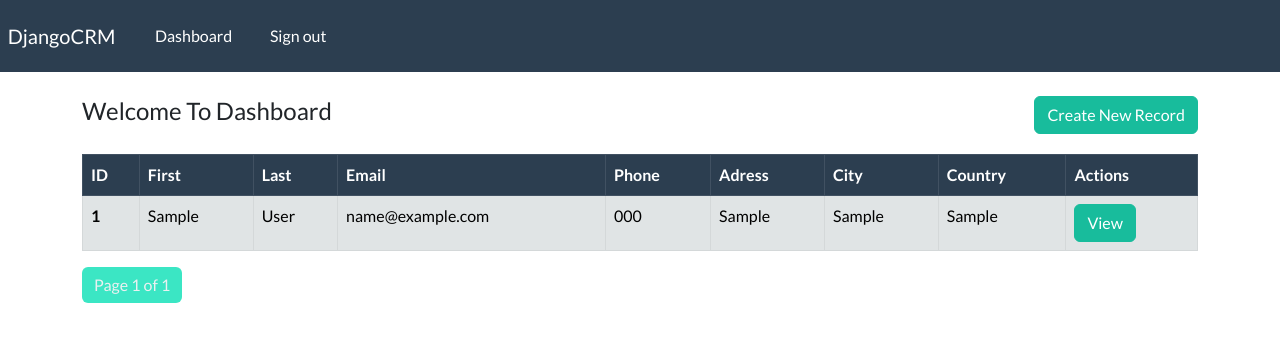
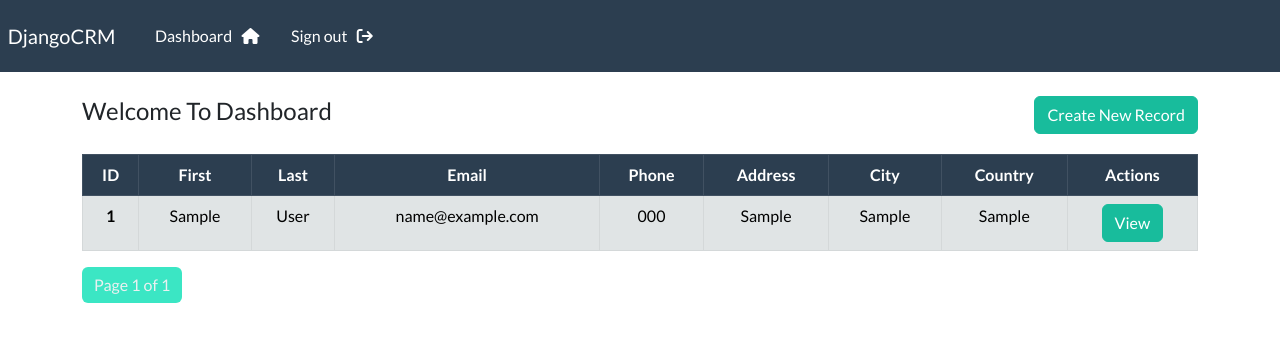
Before and after one commit to Youssef-Chibane/Django-CRM, a Django app: page /dashboard in a window 1280 px wide. Shown: the top 342 px of the page. Run offline with Django 5.2, Linux system fonts and the light colour scheme; a user stored in the database is signed in; tables that the repository leaves empty hold one stand-in row (values such as "Sample post").

Commit message:
reformating

```diff
--- a/app/templates/app/base.html
+++ b/app/templates/app/base.html
@@ -9,6 +9,7 @@
               type="text/css"
               href="https://bootswatch.com/5/flatly/bootstrap.min.css">
         <link rel="stylesheet" type="text/css" href="{% static 'css/styles.css' %}">
+        <link rel="stylesheet" href="https://cdnjs.cloudflare.com/ajax/libs/font-awesome/6.7.1/css/all.min.css">
     </head>
     <body>
         {% include 'app/navbar.html' %}
--- a/app/templates/app/dashboard.html
+++ b/app/templates/app/dashboard.html
@@ -7,7 +7,8 @@
         <h4>Welcome To Dashboard</h4>
         <a href="{% url 'create' %}" type="button" class="btn btn-success">Create New Record</a>
     </div>
-    <table class="table table-hover table-light table-bordered table-striped">
+    <table class="table table-hover table-light table-bordered table-striped"
+           style="text-align: center">
         <thead class="table-primary">
             <tr>
                 <th scope="col">ID</th>
@@ -15,7 +16,7 @@
                 <th scope="col">Last</th>
                 <th scope="col">Email</th>
                 <th scope="col">Phone</th>
-                <th scope="col">Adress</th>
+                <th scope="col">Address</th>
                 <th scope="col">City</th>
                 <th scope="col">Country</th>
                 <th scope="col">Actions</th>
--- a/app/templates/app/view_record.html
+++ b/app/templates/app/view_record.html
@@ -27,7 +27,7 @@
                 </p>
                 <a href="{% url 'dashboard' %}" class="btn btn-primary">Go Back</a>
                 <a href="{% url 'update' record.id %}" class="btn btn-success">Update</a>
-                <a href="{% url 'delete'%}" class="btn btn-danger">Delete</a>
+                <a href="{% url 'delete' record.id %}" class="btn btn-danger">Delete</a>
             </div>
         </div>
     </body>
```
